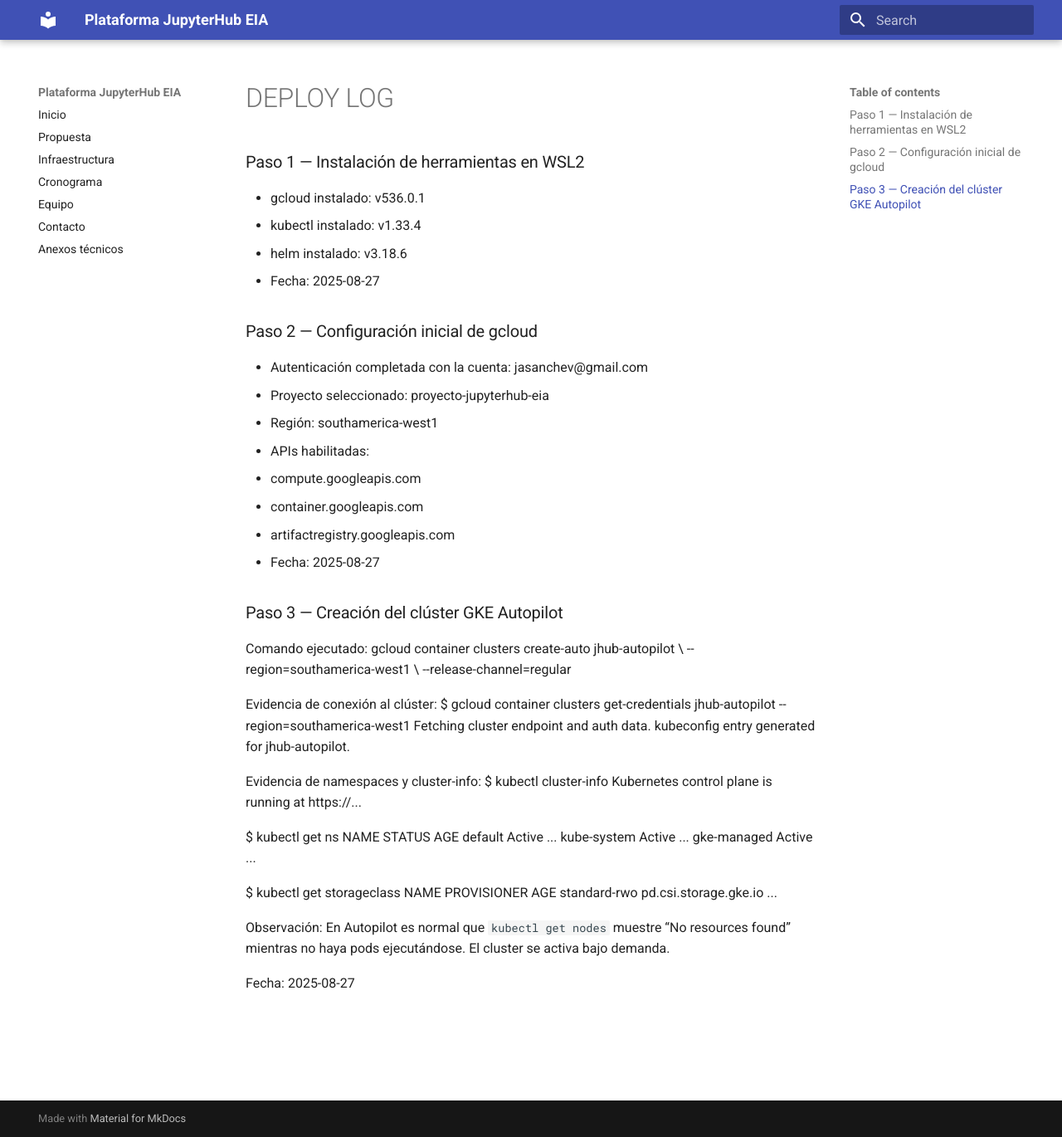
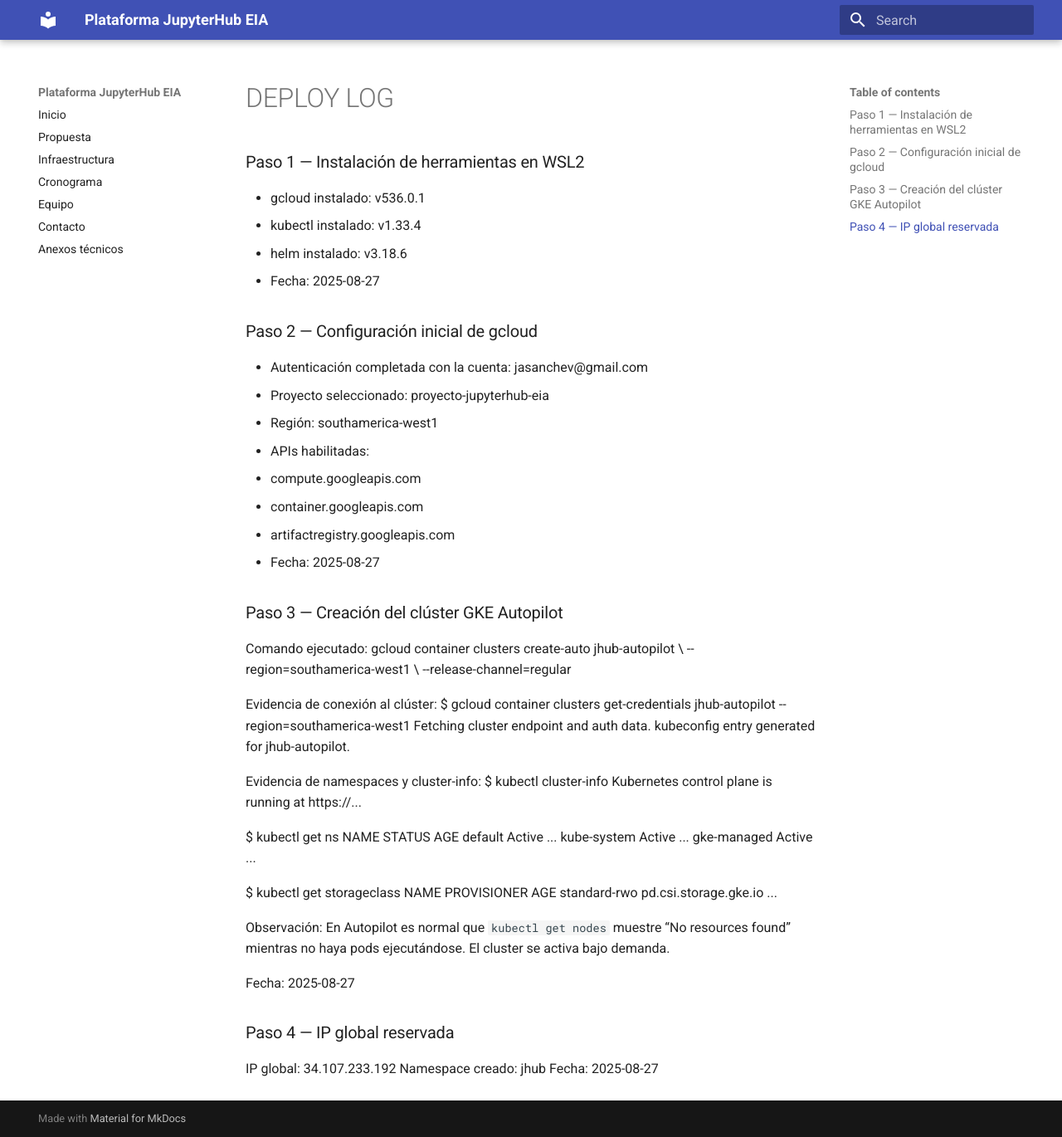
Before and after one commit to jasanchev/proyecto-jupyterhub-eia, an MkDocs documentation site: the page built from docs/runbooks/DEPLOY_LOG.md, in a window 1280 px wide and 1370 px high. Shown: the whole window at 83% size. Built offline with MkDocs 1.6.1 and Material for MkDocs 9.7.7, drawn with Linux system fonts in a browser that asks for light colours.

Commit message:
docs(runbooks): paso 4 IP global reservada (34.107.233.192)

```diff
--- a/docs/runbooks/DEPLOY_LOG.md
+++ b/docs/runbooks/DEPLOY_LOG.md
@@ -43,3 +43,8 @@
 Observación: En Autopilot es normal que `kubectl get nodes` muestre “No resources found” mientras no haya pods ejecutándose. El cluster se activa bajo demanda.
 
 Fecha: 2025-08-27
+
+### Paso 4 — IP global reservada
+IP global: 34.107.233.192
+Namespace creado: jhub
+Fecha: 2025-08-27
```
